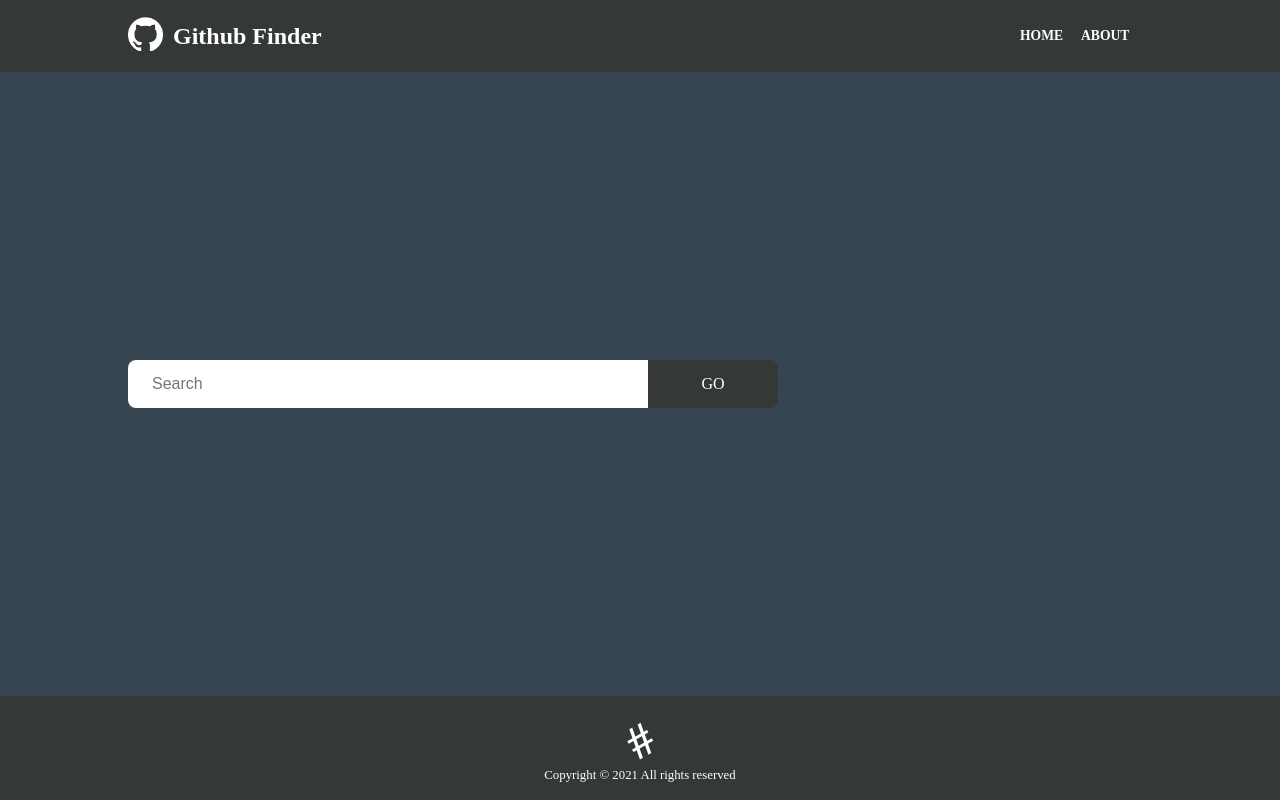
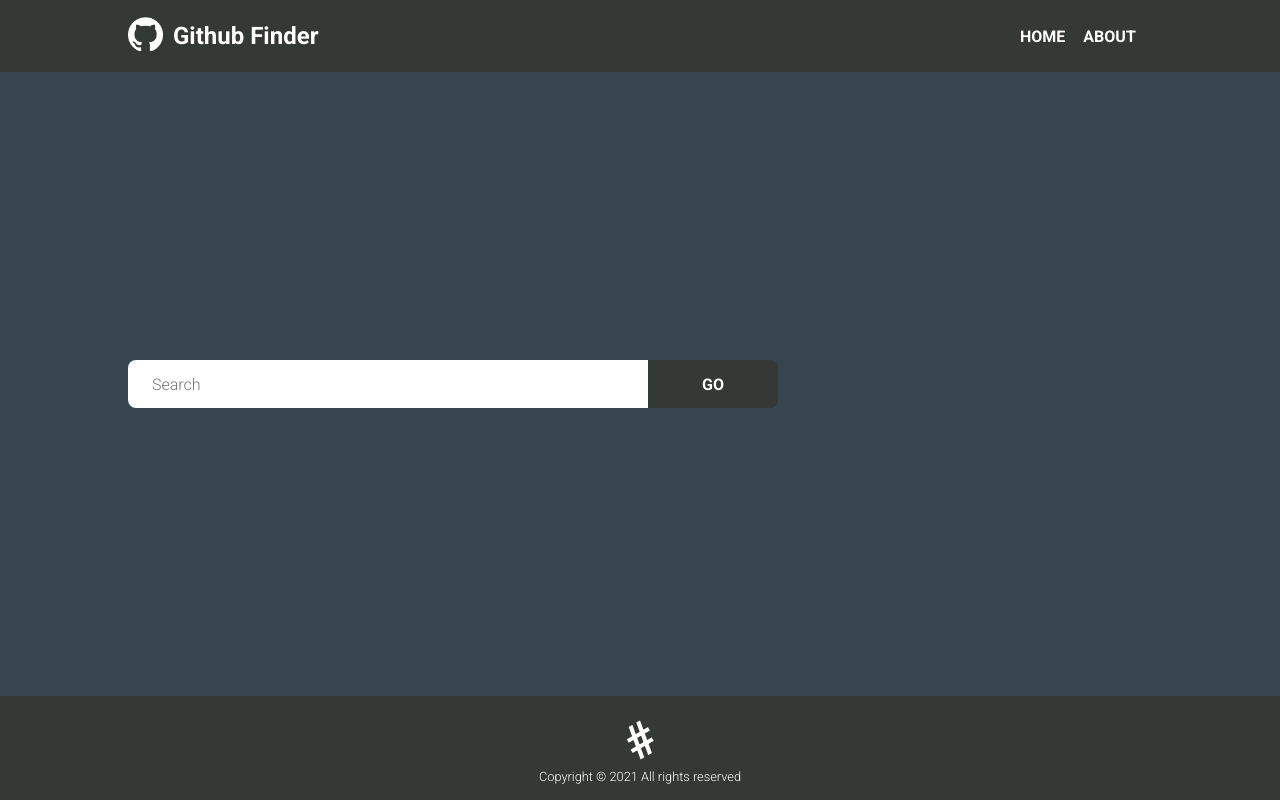
Before and after one commit to rakshian24/github-finder-html, a plain HTML site: page index.html in a window 1280 px wide. Drawn offline with Linux system fonts and the light colour scheme.

Commit message:
added google font

```diff
--- a/index.html
+++ b/index.html
@@ -7,6 +7,9 @@
     <meta name="viewport" content="width=device-width, initial-scale=1.0">
     <title>Github Finder</title>
     <link rel="stylesheet" href="styles.css">
+    <link rel="preconnect" href="https://fonts.googleapis.com">
+    <link rel="preconnect" href="https://fonts.gstatic.com" crossorigin>
+    <link href="https://fonts.googleapis.com/css2?family=Roboto:wght@300;700&display=swap" rel="stylesheet">
 </head>
 
 <body>
--- a/styles.css
+++ b/styles.css
@@ -1,9 +1,10 @@
+@import url('https://fonts.googleapis.com/css2?family=Roboto:ital,wght@0,300;0,700;1,400&display=swap');
 * {
     margin: 0;
     padding: 0;
     box-sizing: border-box;
     color: #ffffff;
-
+    font-family: 'Roboto', sans-serif;
 }
 
 a {
@@ -43,7 +44,7 @@ a {
     align-items: center;
     padding-left: 18px;
     padding-right: 18px;
-    font-size: 0.85em;
+    font-size: 1em;
 }
 
 #home {
@@ -86,10 +87,15 @@ a {
 #search-btn-container {
     background-color: #353935;
     width: 20%;
+    height: 100%;
     font-size: 1em;
-    text-align: center;
+    display: flex;
+    align-items: center;
+    justify-content: center;
     border-top-right-radius: 8px;
     border-bottom-right-radius: 8px;
+    cursor: pointer;
+    font-weight: 600;
 }
 
 #footer {
```
